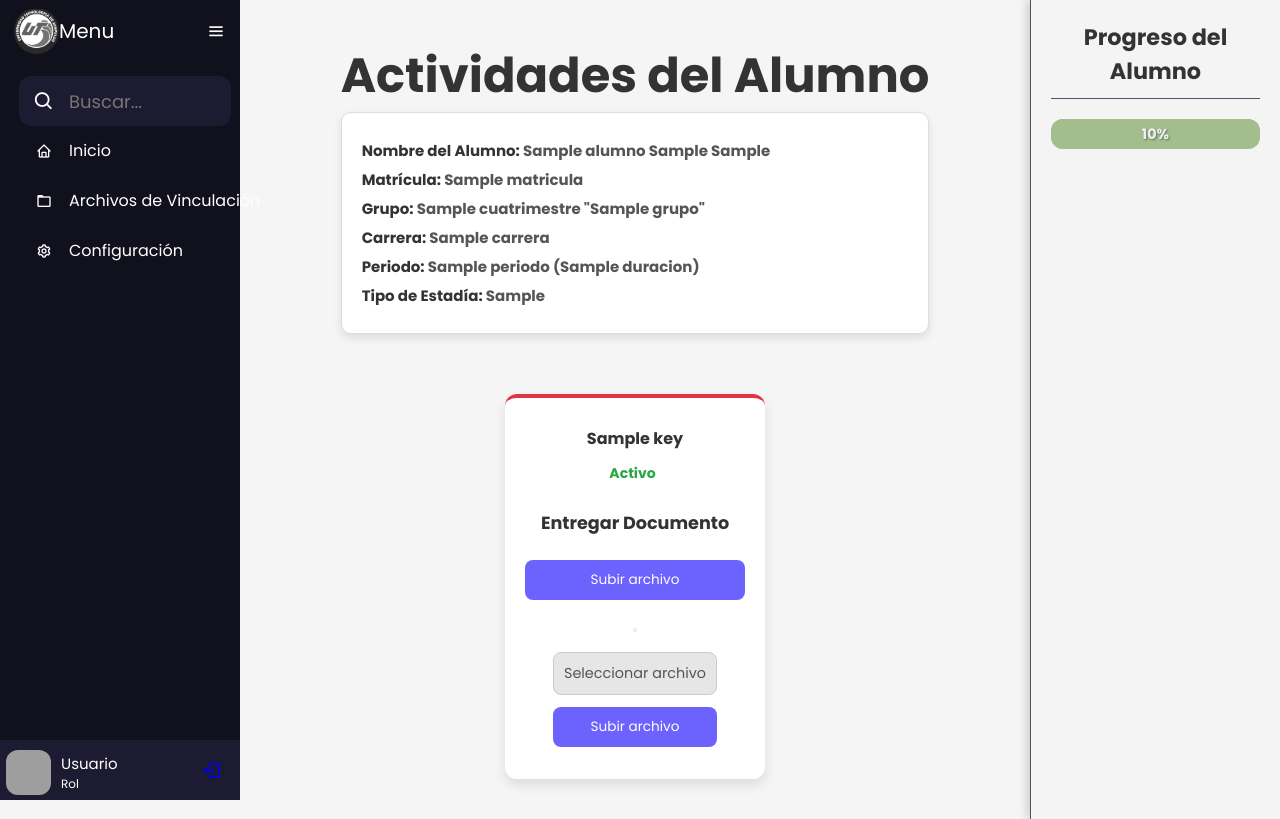
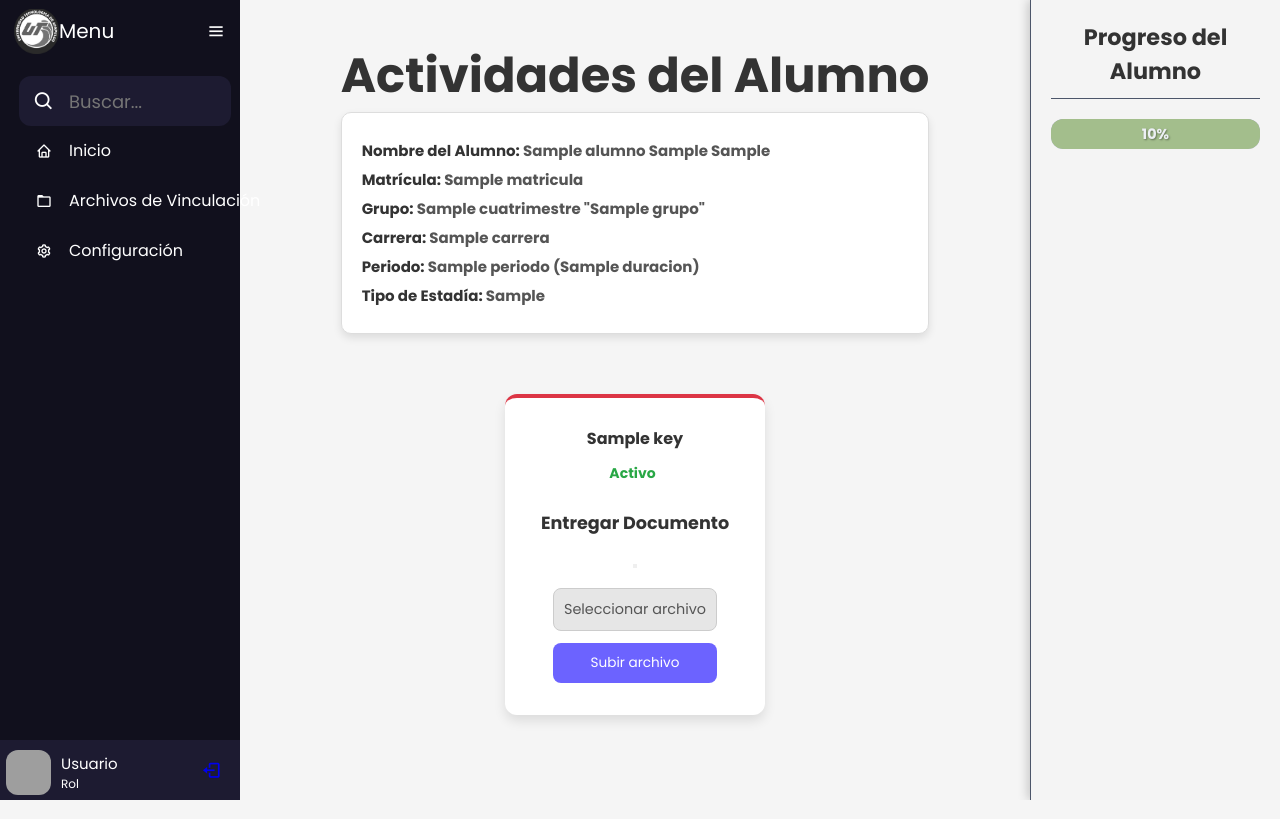
Before and after one commit to diazhdez/estadias-alumnos, a Flask app: template app/templates/Alumnos/alumno_uta.html in a window 1280 px wide. Run offline with Flask 3, Linux system fonts and the light colour scheme; the template is opened without the code that fills it: most values are stand-ins (such as "Sample title", 1, 10 or a date in 2020); grey boxes are pictures that could not be loaded.

Commit message:
eliminar boton

```diff
--- a/app/templates/Alumnos/alumno_uta.html
+++ b/app/templates/Alumnos/alumno_uta.html
@@ -81,9 +81,6 @@
                         <div id="fileNameContainer-{{ key }}" class="file-name-container" style="display: none;">
                             <span id="fileName-{{ key }}"></span>
                         </div>
-                        <button type="button" class="btn-subir-archivo" data-bs-toggle="modal"
-                            data-bs-target="#SubirArchivo{{key}}">Subir
-                            archivo</button>
                         <div class="modal fade" id="SubirArchivo{{key}}" tabindex="-1"
                             aria-labelledby="editarModalLabel" aria-hidden="true">
                             <div class="modal-dialog modal-dialog-centered">
```
